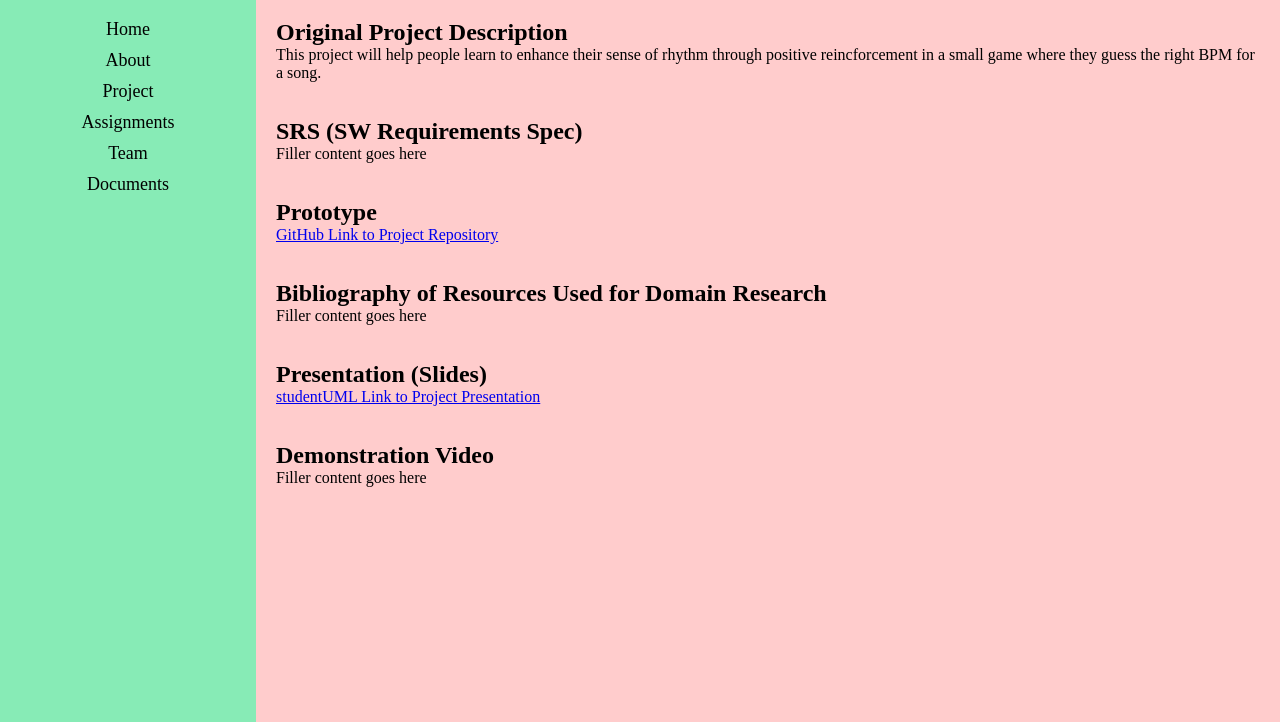
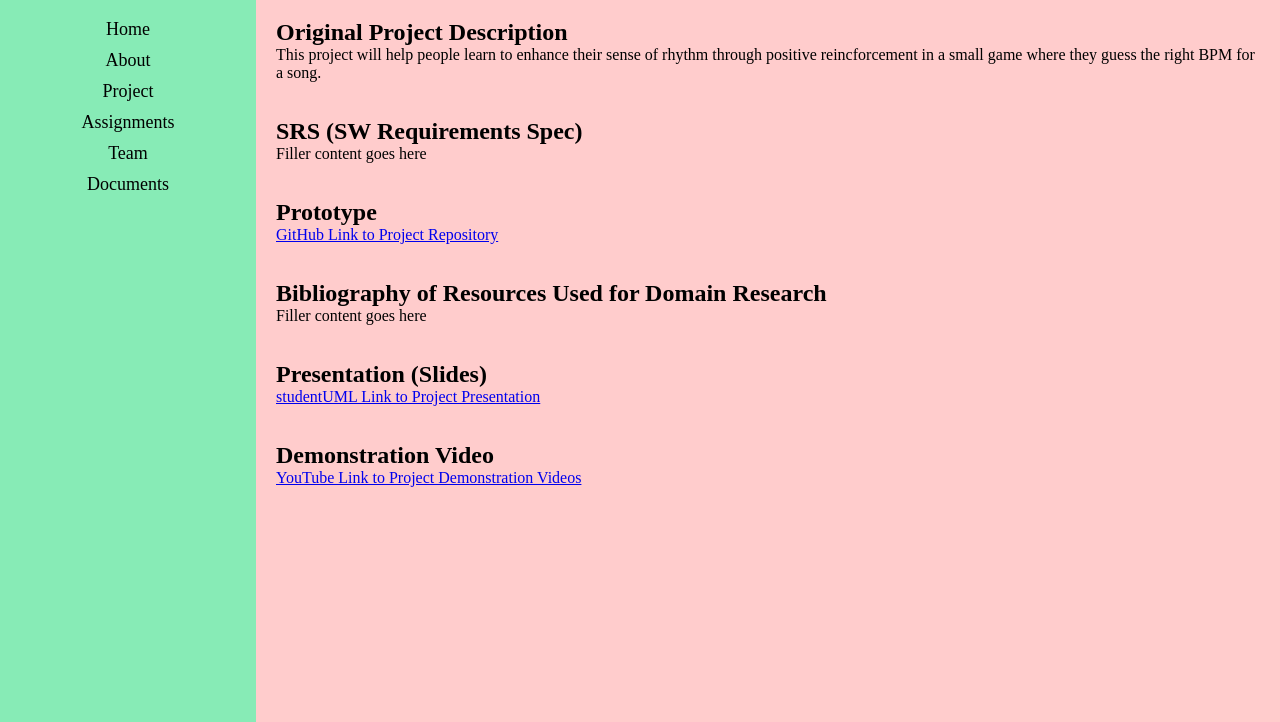
Before and after one commit to CaffeMacchiato/Revised-Website-Skeleton, a plain HTML site: page project.html in a window 1280 px wide. Shown: the part 78-800 px from the top of the page. Drawn offline with Linux system fonts and the light colour scheme.

Commit message:
Update project.html

```diff
--- a/project.html
+++ b/project.html
@@ -46,7 +46,7 @@
         <br><br>
 
         <h2>Demonstration Video</h2>
-        <p>Filler content goes here</p>
+        <p><a href="https://www.youtube.com/playlist?list=PLN71boVPFiP0_Wv5Pkqb8ePmPY5qQo52v">YouTube Link to Project Demonstration Videos</a></p>
         <br><br>
 
       </main>
```
